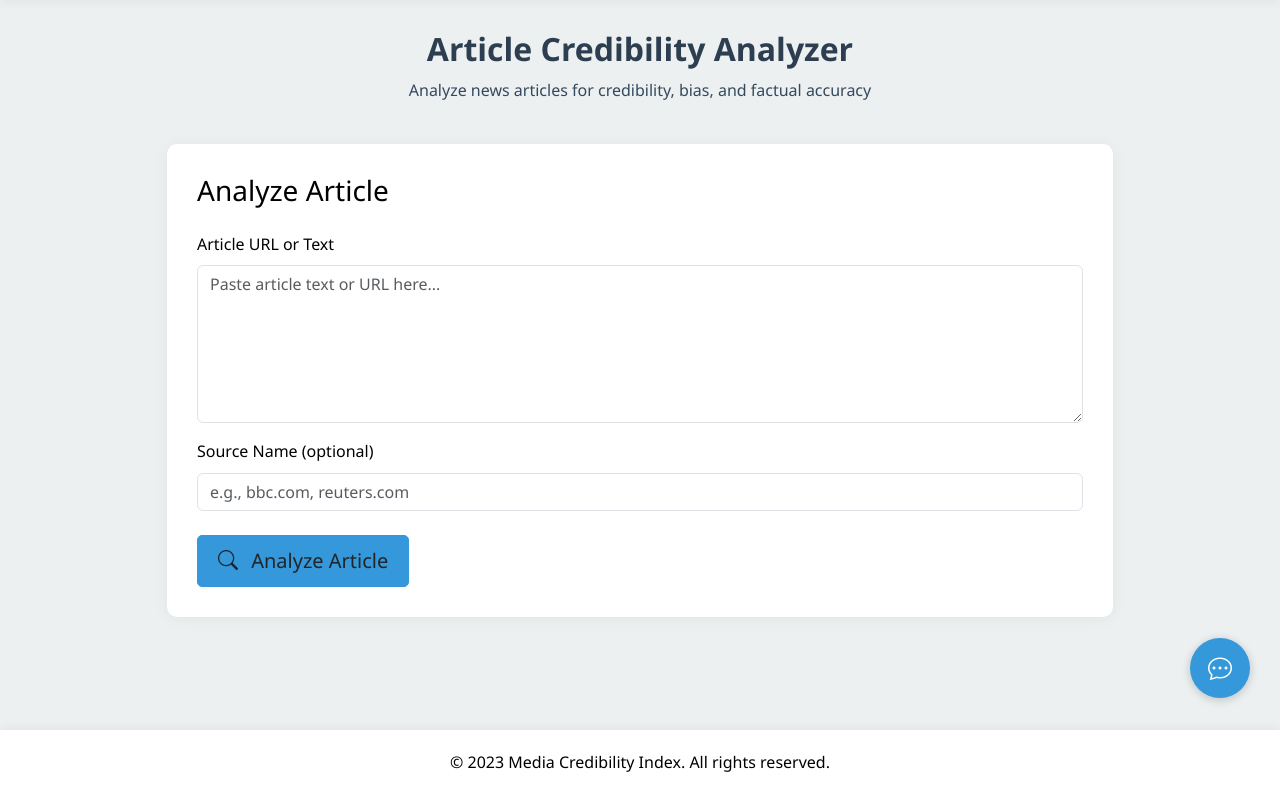
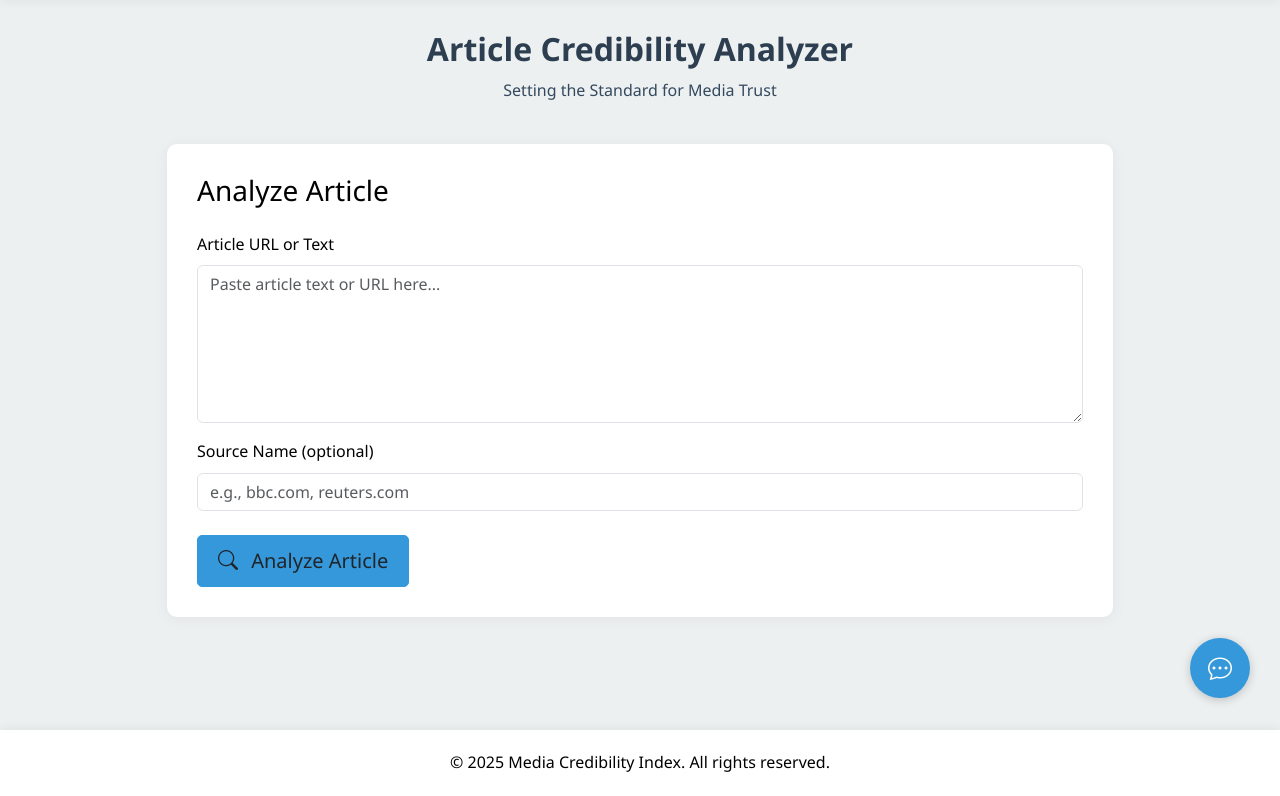
Before and after one commit to credibility-index/credibility-index, a Flask app: page / in a window 1280 px wide. Shown: the part 72-868 px from the top of the page. Run offline with Flask 3, Linux system fonts and the light colour scheme; some libraries are stand-ins or nearby versions.

Commit message:
Update index.html

```diff
--- a/templates/index.html
+++ b/templates/index.html
@@ -370,7 +370,7 @@
     <div class="container main-container">
         <div class="page-title">
             <h1 class="main-heading">Article Credibility Analyzer</h1>
-            <p class="subheading">Analyze news articles for credibility, bias, and factual accuracy</p>
+            <p class="subheading">Setting the Standard for Media Trust</p>
         </div>
 
         <div class="row justify-content-center">
@@ -421,7 +421,7 @@
                     </div>
 
                     <div class="analysis-section">
-                        <h2 class="analysis-title">Similar Articles</h2>
+                        <h2 class="analysis-title">Same Topic Articles</h2>
                         <div id="sameTopicArticles"></div>
                         <button id="showMoreBtn" class="show-more-btn" style="display: none;">
                             Show More Articles
@@ -434,7 +434,7 @@
 
     <footer class="footer">
         <div class="container text-center">
-            <p class="mb-0">&copy; 2023 Media Credibility Index. All rights reserved.</p>
+            <p class="mb-0">&copy; 2025 Media Credibility Index. All rights reserved.</p>
         </div>
     </footer>
 
```
